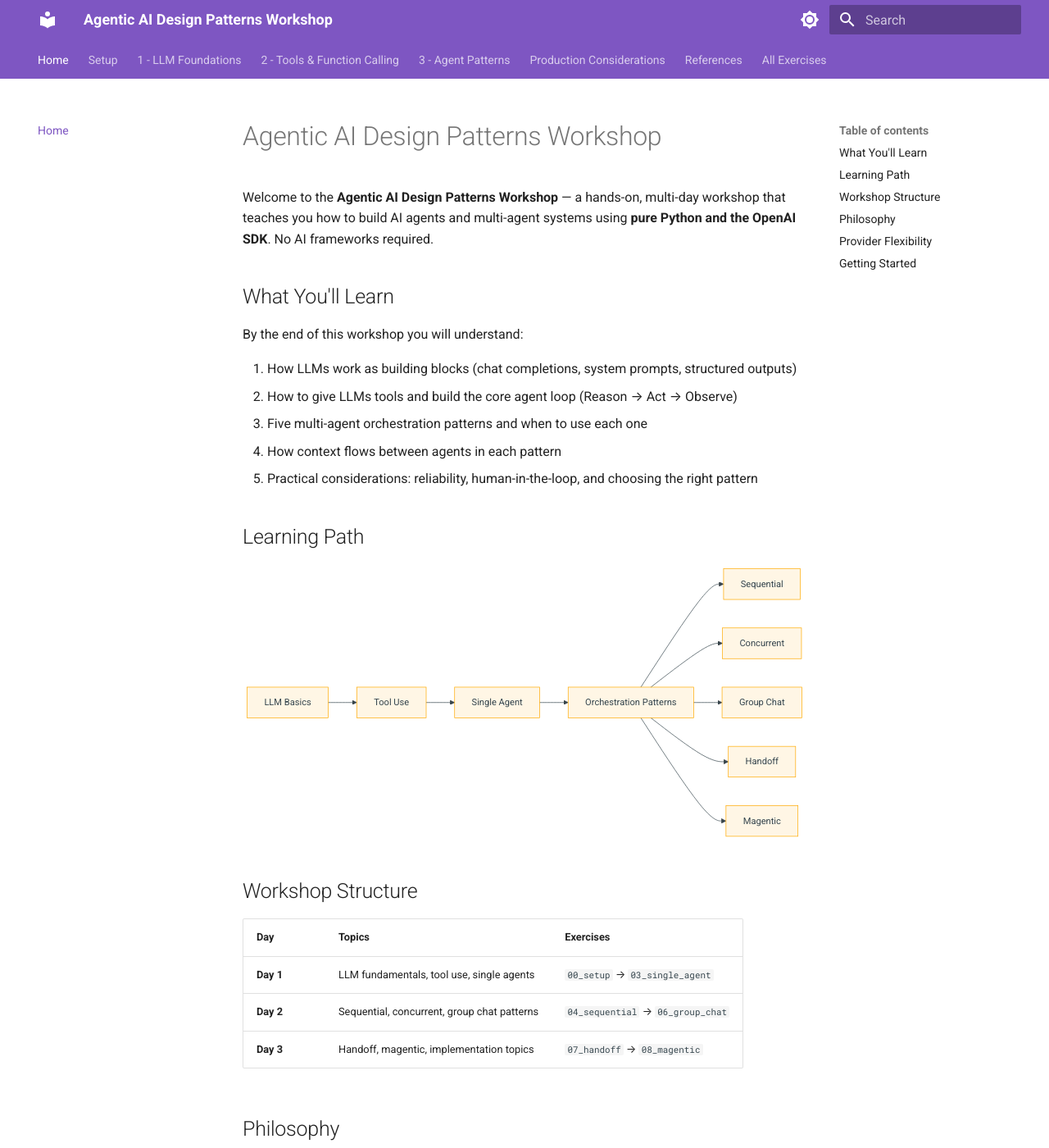
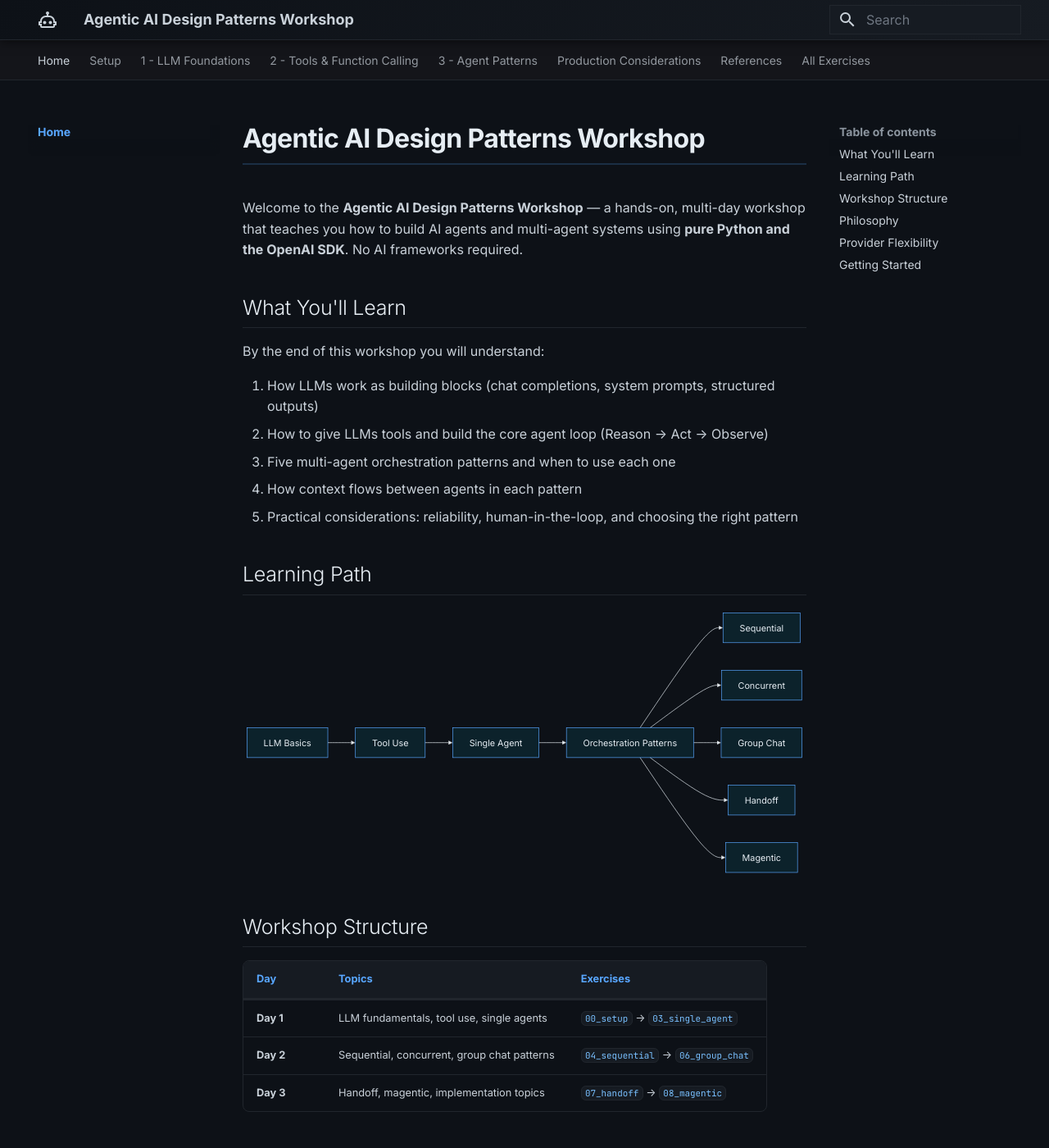
Before and after one commit to jeffrey-groneberg/AI_Workshop_Agentic_Patterns, an MkDocs documentation site: the page built from docs/index.md, in a window 1280 px wide and 1400 px high. Shown: the whole window at 82% size. Built offline with MkDocs 1.6.1 and Material for MkDocs 9.7.7, drawn with Linux system fonts in a browser that asks for light colours.

Commit message:
Futuristic dark theme: slate palette, Inter/JetBrains Mono fonts, custom CSS

```diff
--- /dev/null
+++ b/docs/stylesheets/extra.css
@@ -0,0 +1,254 @@
+/* ── Futuristic Dark Theme for Agentic AI Workshop ── */
+
+/* Force dark-only palette */
+[data-md-color-scheme="slate"] {
+  --md-default-bg-color: #0d1117;
+  --md-default-fg-color: #c9d1d9;
+  --md-default-fg-color--light: #8b949e;
+  --md-default-fg-color--lighter: #6e7681;
+
+  /* Accent: electric cyan */
+  --md-primary-fg-color: #0d1117;
+  --md-primary-bg-color: #c9d1d9;
+  --md-accent-fg-color: #58a6ff;
+
+  /* Typeset */
+  --md-typeset-color: #c9d1d9;
+  --md-typeset-a-color: #58a6ff;
+
+  /* Code */
+  --md-code-bg-color: #161b22;
+  --md-code-fg-color: #e6edf3;
+
+  /* Navigation + header */
+  --md-footer-bg-color: #010409;
+  --md-footer-fg-color: #8b949e;
+}
+
+/* ── Header bar ── */
+.md-header {
+  background: linear-gradient(135deg, #0d1117 0%, #161b22 100%);
+  border-bottom: 1px solid #21262d;
+  box-shadow: 0 1px 12px rgba(0, 0, 0, .6);
+}
+
+/* ── Navigation tabs ── */
+.md-tabs {
+  background: #0d1117;
+  border-bottom: 1px solid #21262d;
+}
+
+.md-tabs__link--active,
+.md-tabs__link:hover {
+  color: #58a6ff !important;
+}
+
+/* ── Sidebar ── */
+.md-sidebar {
+  background: #0d1117;
+}
+
+.md-nav__link:hover,
+.md-nav__link--active {
+  color: #58a6ff !important;
+}
+
+.md-nav__item--active > .md-nav__link {
+  color: #58a6ff;
+  font-weight: 600;
+}
+
+/* ── Content area ── */
+.md-content {
+  background: #0d1117;
+}
+
+/* ── Headings: subtle glow ── */
+.md-typeset h1 {
+  color: #e6edf3;
+  font-weight: 700;
+  letter-spacing: -0.02em;
+  border-bottom: 2px solid #58a6ff33;
+  padding-bottom: 0.3em;
+}
+
+.md-typeset h2 {
+  color: #e6edf3;
+  border-bottom: 1px solid #21262d;
+  padding-bottom: 0.25em;
+}
+
+.md-typeset h3,
+.md-typeset h4 {
+  color: #d2a8ff;
+}
+
+/* ── Links ── */
+.md-typeset a {
+  color: #58a6ff;
+  text-decoration: none;
+  transition: color 0.15s ease;
+}
+
+.md-typeset a:hover {
+  color: #79c0ff;
+  text-decoration: underline;
+}
+
+/* ── Inline code ── */
+.md-typeset code {
+  background: #161b22;
+  color: #79c0ff;
+  border: 1px solid #21262d;
+  border-radius: 6px;
+  padding: 0.1em 0.4em;
+  font-size: 0.85em;
+}
+
+/* ── Code blocks ── */
+.md-typeset pre {
+  background: #161b22 !important;
+  border: 1px solid #21262d;
+  border-radius: 8px;
+  box-shadow: 0 2px 8px rgba(0, 0, 0, .4);
+}
+
+.md-typeset pre code {
+  border: none;
+  background: transparent !important;
+}
+
+/* ── Tables ── */
+.md-typeset table:not([class]) {
+  border: 1px solid #21262d;
+  border-radius: 8px;
+  overflow: hidden;
+}
+
+.md-typeset table:not([class]) th {
+  background: #161b22;
+  color: #58a6ff;
+  font-weight: 600;
+  border-bottom: 2px solid #21262d;
+}
+
+.md-typeset table:not([class]) td {
+  border-color: #21262d;
+}
+
+.md-typeset table:not([class]) tr:hover td {
+  background: #161b2266;
+}
+
+/* ── Admonitions ── */
+.md-typeset .admonition,
+.md-typeset details {
+  background: #161b22;
+  border-left: 4px solid #58a6ff;
+  border-radius: 6px;
+  box-shadow: 0 1px 6px rgba(0, 0, 0, .3);
+}
+
+.md-typeset .admonition.tip,
+.md-typeset details.tip {
+  border-left-color: #3fb950;
+}
+
+.md-typeset .admonition.warning,
+.md-typeset details.warning {
+  border-left-color: #d29922;
+}
+
+.md-typeset .admonition.danger,
+.md-typeset details.danger {
+  border-left-color: #f85149;
+}
+
+/* ── Mermaid diagrams: transparent bg ── */
+.mermaid {
+  background: transparent !important;
+}
+
+.mermaid .node rect,
+.mermaid .node polygon {
+  fill: #161b22 !important;
+  stroke: #58a6ff !important;
+  rx: 8;
+  ry: 8;
+}
+
+.mermaid .edgePath .path {
+  stroke: #58a6ff !important;
+}
+
+.mermaid span {
+  color: #c9d1d9 !important;
+}
+
+/* ── Search bar ── */
+.md-search__input {
+  background: #161b22;
+  border: 1px solid #21262d;
+  color: #c9d1d9;
+}
+
+.md-search__input::placeholder {
+  color: #6e7681;
+}
+
+/* ── Footer ── */
+.md-footer {
+  background: #010409;
+  border-top: 1px solid #21262d;
+}
+
+/* ── Scrollbar ── */
+::-webkit-scrollbar {
+  width: 8px;
+  height: 8px;
+}
+
+::-webkit-scrollbar-track {
+  background: #0d1117;
+}
+
+::-webkit-scrollbar-thumb {
+  background: #30363d;
+  border-radius: 4px;
+}
+
+::-webkit-scrollbar-thumb:hover {
+  background: #484f58;
+}
+
+/* ── Copy button on code blocks ── */
+.md-clipboard {
+  color: #6e7681 !important;
+}
+
+.md-clipboard:hover {
+  color: #58a6ff !important;
+}
+
+/* ── Content tabs ── */
+.md-typeset .tabbed-labels > label {
+  color: #8b949e;
+  border-bottom-color: transparent;
+}
+
+.md-typeset .tabbed-labels > label:hover {
+  color: #c9d1d9;
+}
+
+.md-typeset .tabbed-labels > .tabbed-control--active,
+.md-typeset .tabbed-labels > label.tabbed-control--active {
+  color: #58a6ff !important;
+  border-bottom-color: #58a6ff !important;
+}
+
+/* ── Smooth transitions ── */
+.md-nav__link,
+.md-typeset a,
+.md-tabs__link {
+  transition: color 0.15s ease, background 0.15s ease;
+}
--- a/mkdocs.yml
+++ b/mkdocs.yml
@@ -5,27 +5,30 @@
 theme:
   name: material
   palette:
-    - scheme: default
-      primary: deep purple
-      accent: amber
-      toggle:
-        icon: material/brightness-7
-        name: Switch to dark mode
-    - scheme: slate
-      primary: deep purple
-      accent: amber
-      toggle:
-        icon: material/brightness-4
-        name: Switch to light mode
+    scheme: slate
+    primary: black
+    accent: cyan
+  icon:
+    logo: material/robot-outline
+  font:
+    text: Inter
+    code: JetBrains Mono
   features:
     - navigation.tabs
     - navigation.sections
     - navigation.expand
     - navigation.top
+    - navigation.instant
+    - navigation.tracking
     - search.suggest
     - search.highlight
     - content.code.copy
+    - content.code.annotate
     - content.tabs.link
+    - header.autohide
+
+extra_css:
+  - stylesheets/extra.css
 
 markdown_extensions:
   - admonition
```
